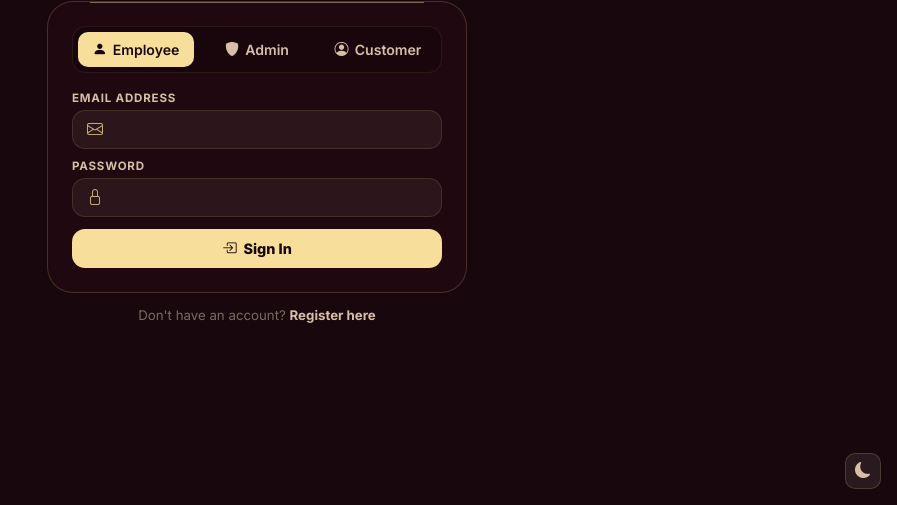
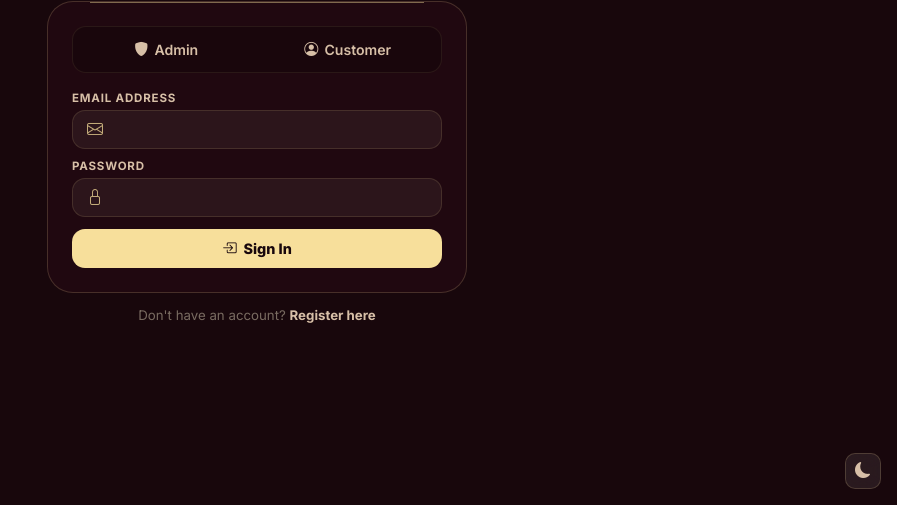
Before and after one commit to Harshitha-Sivaraju/ai-support-ticket-system, a website: page frontend/login.html in a window 1280 px wide. Shown: the part 295-800 px from the top of the page, without its empty margins (383-1280 px from the left). Drawn offline with nearby package versions, Linux system fonts and the light colour scheme.

Commit message:
removed old updates

```diff
--- a/frontend/login.html
+++ b/frontend/login.html
@@ -154,9 +154,7 @@
             </div>
 
             <div class="tab-switcher">
-                <button class="tab-btn active" id="employeeTab" onclick="switchTab('employee')">
-                    <i class="bi bi-person-fill"></i> Employee
-                </button>
+
 
                 <button class="tab-btn" id="adminTab" onclick="switchTab('admin')">
                     <i class="bi bi-shield-fill"></i> Admin
```
